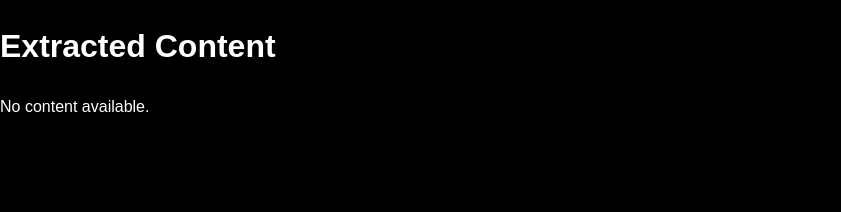
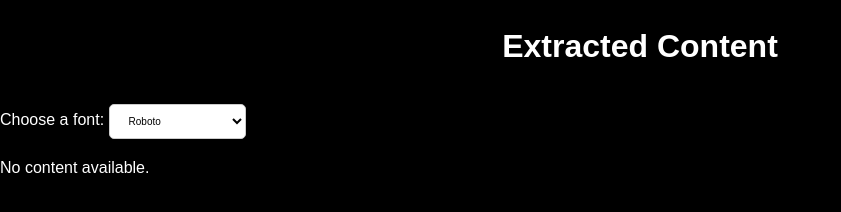
Before and after one commit to eyescratcher22/Fuel_station_locations, a website: page display.html in a window 1280 px wide. Shown: the whole page, without its empty margins (0-841 px from the left). Drawn offline with Linux system fonts and the light colour scheme.

Commit message:
added font-selector

```diff
--- a/display.html
+++ b/display.html
@@ -3,7 +3,9 @@
 <head>
   <meta charset="UTF-8">
   <meta name="viewport" content="width=device-width, initial-scale=1.0">
-  <title>Extracted Content</title>
+  <link href="https://fonts.googleapis.com/css2?family=Roboto:wght@400;700&family=Open+Sans:wght@300;600&display=swap" rel="stylesheet">
+
+  <title >Extracted Content</title>
   <style>
     body {
       font-family: Arial, sans-serif;
@@ -21,10 +23,45 @@
     .text {
       margin: 20px;
     }
+    #font-select {
+      margin-top: 10px;
+      padding: 10px 15px;
+      font-size: 10px;
+      border: 1px solid #ccc;
+      border-radius: 5px;
+      background-color: #fff;
+      box-shadow: 0 2px 5px #fff(0, 0, 0, 0.1);
+      transition: all 0.6s ease;
+    }
+
+    #font-select:hover {
+      border-color: #888;
+      box-shadow: 0 4px 8px #fff(0, 0, 0, 0.15);
+    }
+
+    #font-select:focus {
+      outline: none;
+      border-color: #fff;
+      box-shadow: 0 4px 8px #fff(0, 123, 255, 0.5);
+    }
+    .exc{
+      text-align: center;
+    }
+
   </style>
 </head>
 <body>
-  <h1>Extracted Content</h1>
+  <h1 class="exc">Extracted Content</h1>
+  <label for="font-select">Choose a font:</label>
+  <select id="font-select">
+    <option value="'Roboto', sans-serif">Roboto</option>
+    <option value="'Open Sans', sans-serif">Open Sans</option>
+    <option value="Arial">Arial</option>
+    <option value="Georgia">Georgia</option>
+    <option value="Times New Roman">Times New Roman</option>
+    <option value="Courier New">Courier New</option>
+    <option value="Verdana">Verdana</option>
+  </select>
   <div id="content">
     <p>Loading content...</p>
   </div>
@@ -53,6 +90,15 @@
     } else {
       document.getElementById("content").innerHTML = "<p>No content available.</p>";
     }
+
+    const fontSelect = document.getElementById('font-select');
+    const content = document.getElementById('content');
+
+    fontSelect.addEventListener('change', function () {
+    const selectedFont = fontSelect.value;
+    content.style.fontFamily = selectedFont;
+});
+
   </script>
 </body>
 </html>
```
